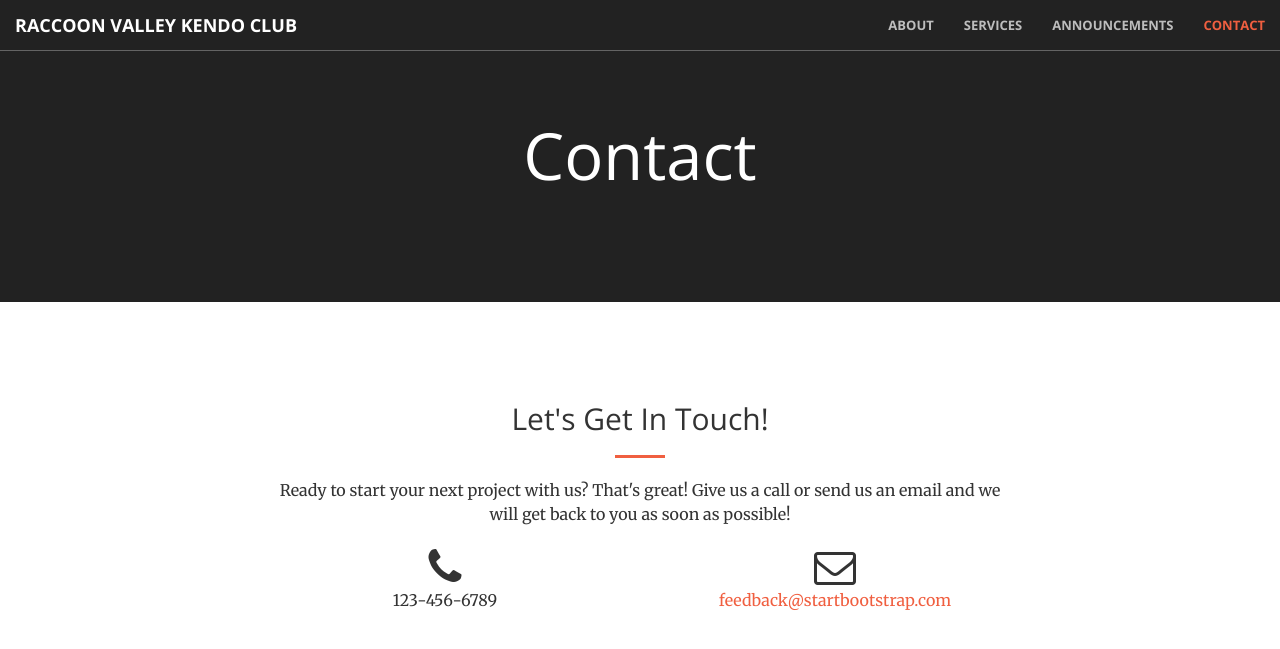
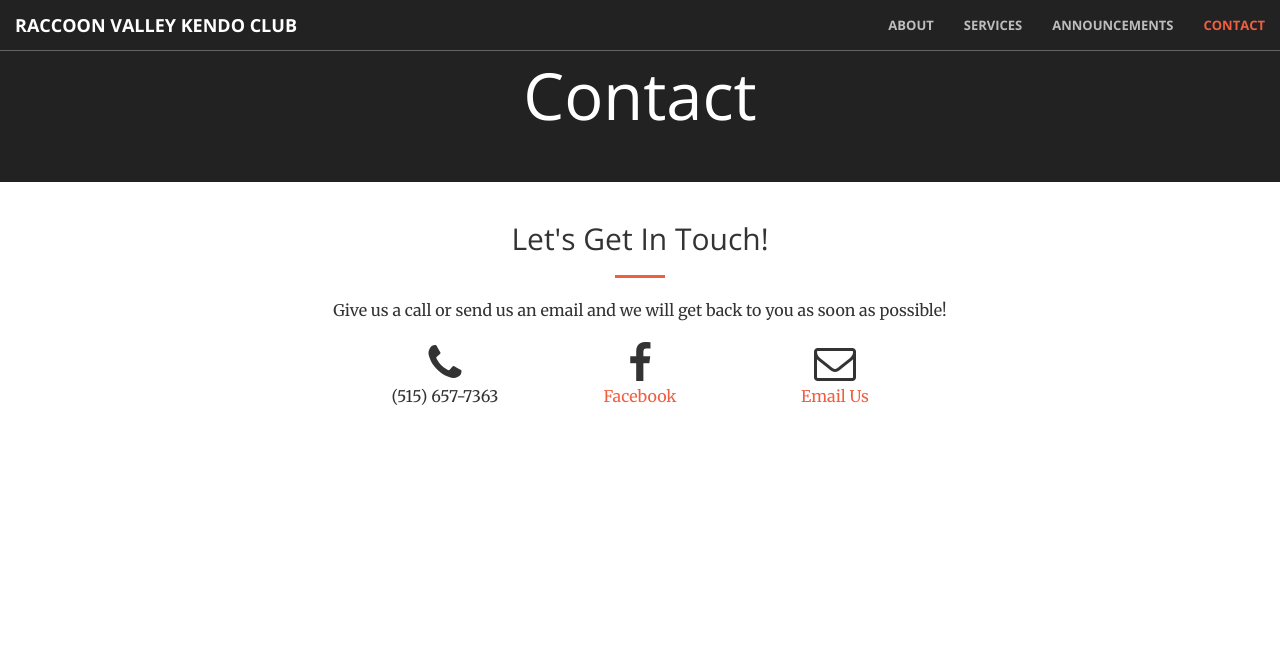
Before and after one commit to raccoonvalleykendo/raccoonvalleykendo.github.io, a Jekyll site: the page built from contact.html, in a window 1280 px wide. Shown: the top 649 px of the page. Built offline with Jekyll 4.4.1, drawn with Linux system fonts in a browser that asks for light colours.

Commit message:
Page [alpha]

```diff
--- a/contact.html
+++ b/contact.html
@@ -15,15 +15,19 @@ title: RVKendo - Contact
             <div class="col-lg-8 col-lg-offset-2 text-center">
                 <h2 class="section-heading">Let's Get In Touch!</h2>
                 <hr class="primary">
-                <p>Ready to start your next project with us? That's great! Give us a call or send us an email and we will get back to you as soon as possible!</p>
+                <p>Give us a call or send us an email and we will get back to you as soon as possible!</p>
             </div>
-            <div class="col-lg-4 col-lg-offset-2 text-center">
+            <div class="col-lg-2 col-lg-offset-3 text-center">
                 <i class="fa fa-phone fa-3x wow bounceIn"></i>
-                <p>123-456-6789</p>
+                <p>(515) 657-7363</p>
             </div>
-            <div class="col-lg-4 text-center">
+            <div class="col-lg-2 text-center">
+                <i class="fa fa-facebook fa-3x wow bounceIn"></i>
+                <p><a href="http://facebook.com/RVKendo">Facebook</a></p>
+            </div>
+            <div class="col-lg-2 text-center">
                 <i class="fa fa-envelope-o fa-3x wow bounceIn" data-wow-delay=".1s"></i>
-                <p><a href="mailto:your-email@your-domain.com">feedback@startbootstrap.com</a></p>
+                <p><a href="mailto:raccoonvalleykendo@gmail.com">Email Us</a></p>
             </div>
         </div>
     </div>
--- a/css/creative.css
+++ b/css/creative.css
@@ -65,7 +65,7 @@ p {
 }
 
 section {
-    padding: 100px 0;
+    padding: 40px 0;
 }
 
 aside {
@@ -178,7 +178,7 @@ header {
     min-height: auto;
     text-align: center;
     color: #fff;
-    background-image: url(../img/header.jpg);
+    background-image: url(../img/b_background.png);
     background-position: center;
     -webkit-background-size: cover;
     -moz-background-size: cover;
--- a/services.html
+++ b/services.html
@@ -23,7 +23,7 @@ title: RVKendo - Services
           {% for service in site.services %}
             <div class="col-lg-3 col-md-6 text-center">
               <div class="service-box">
-                {% comment %} <img src="{{ service.image_path }}" alt="{{ service.title }}"/> {% endcomment %}
+                <img src="{{ service.image_path }}" alt="{{ service.title }}"/>
                 <h3>{{ service.title }}</h3>
                 <p class="text-muted">{{ service.content }}</p>
               </div>
```
Also changed, not shown: about.html (+10 -3 lines), index.html (+3 -12 lines), img/b_background.png (added).
